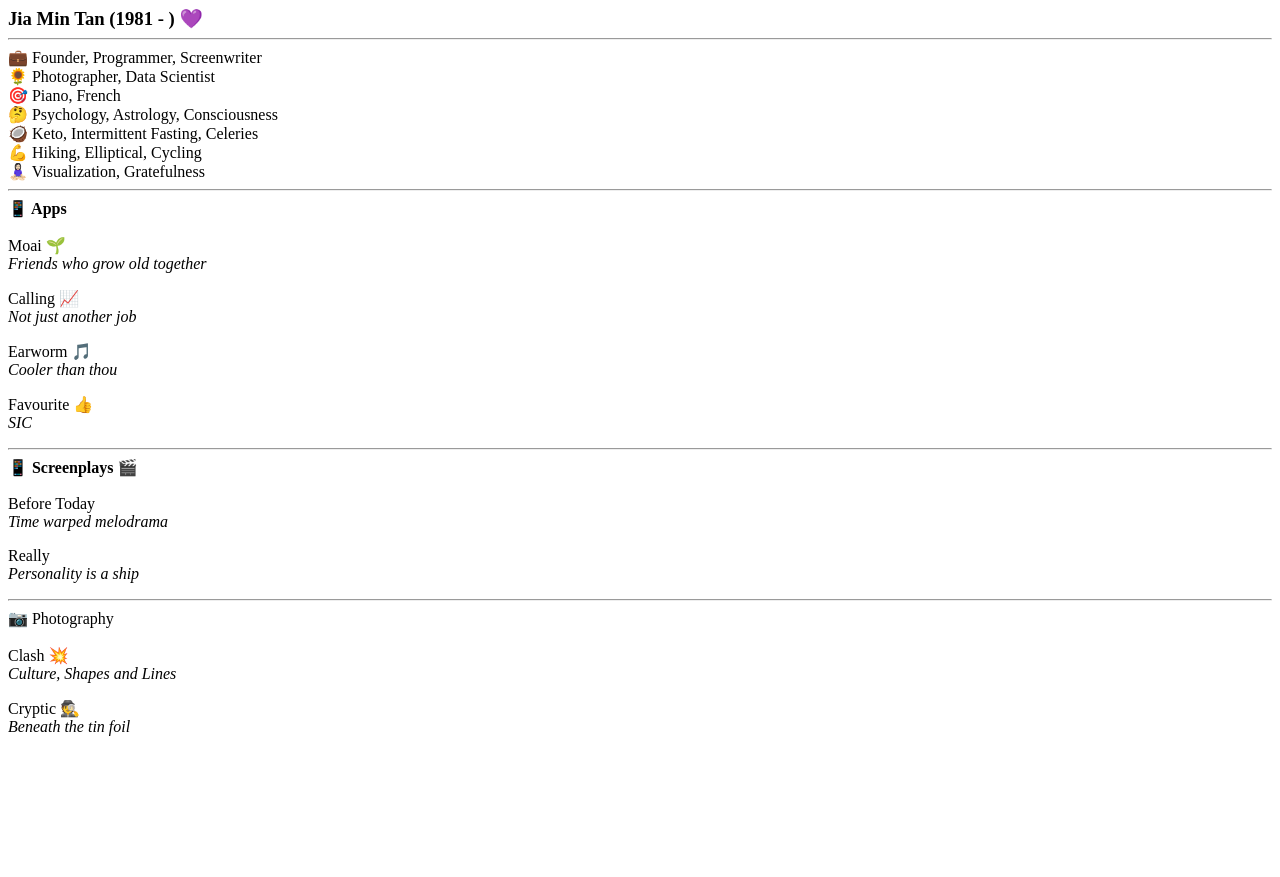
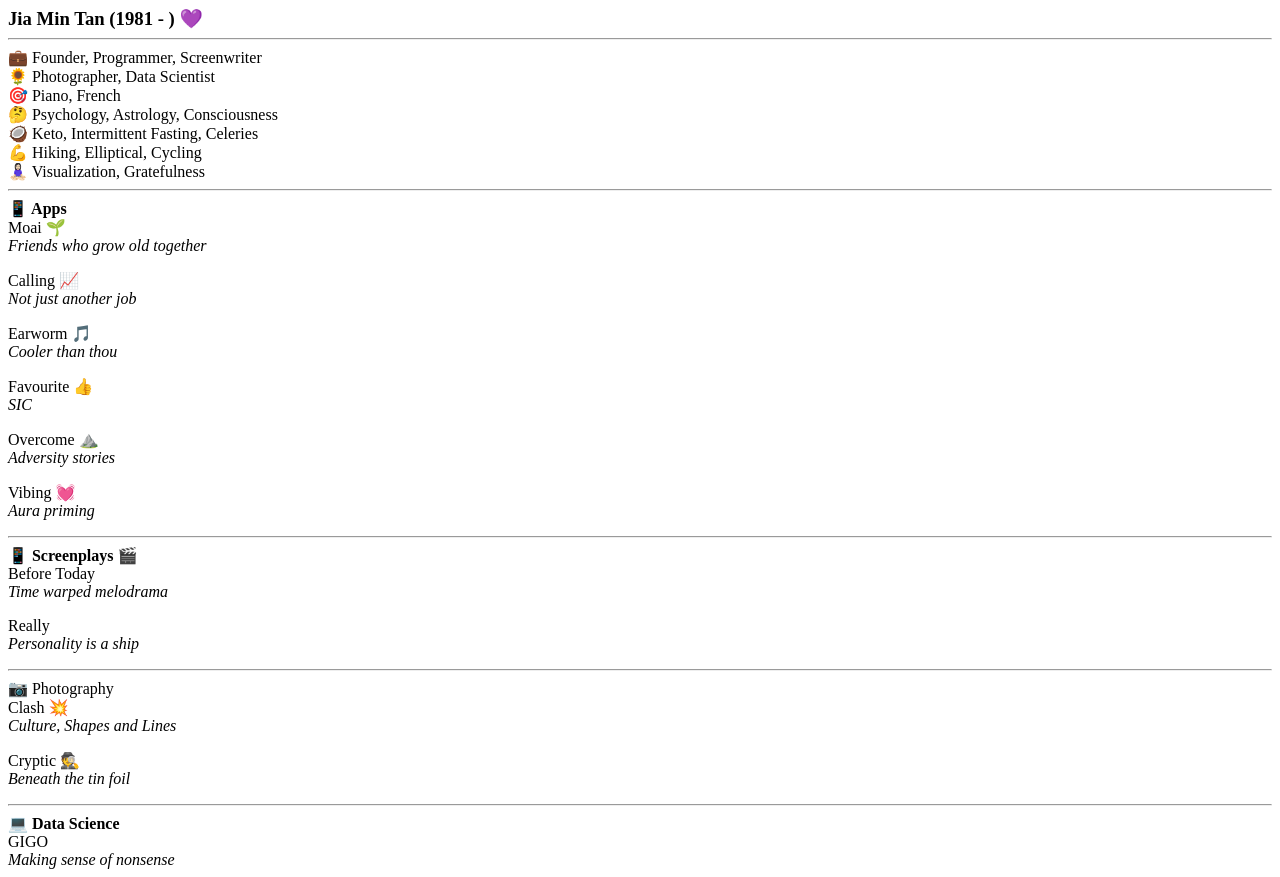
Before and after one commit to jmtan/personal-homepage, a plain HTML site: page index.html in a window 1280 px wide. Before the commit the page ends 800 px from the top, so only its background shows below. Drawn offline with Linux system fonts and the light colour scheme.

Commit message:
Added interests to index.html

```diff
--- a/index.html
+++ b/index.html
@@ -19,7 +19,6 @@
     <br>🧘🏻‍♀️ Visualization, Gratefulness
     <hr>
     <h4>📱 Apps</h4>
-    <br>
     <br>Moai 🌱
     <br><i>Friends who grow old together</i>
     <p>
@@ -31,20 +30,27 @@
     <p>
     Favourite 👍
     <br><i>SIC</i>
+    <p>
+    Overcome ⛰️
+    <br><i>Adversity stories</i>
+    <p>
+    Vibing 💓
+    <br><i>Aura priming</i>
     <hr>
     <h4>📱 Screenplays 🎬</h4>
-    <br>
     <br>Before Today
     <br><i>Time warped melodrama</i>
     <p>Really
     <br><i>Personality is a ship</i>
     <hr>
     📷 Photography
-    <br>
     <br> Clash 💥
     <br><i>Culture, Shapes and Lines</i>
     <p> Cryptic 🕵️
     <br><i>Beneath the tin foil</i>
-
+    <hr>
+    <h4>💻 Data Science</h4>
+    <br>GIGO
+    <br><i>Making sense of nonsense</i>
 </body>
 </html>
```
